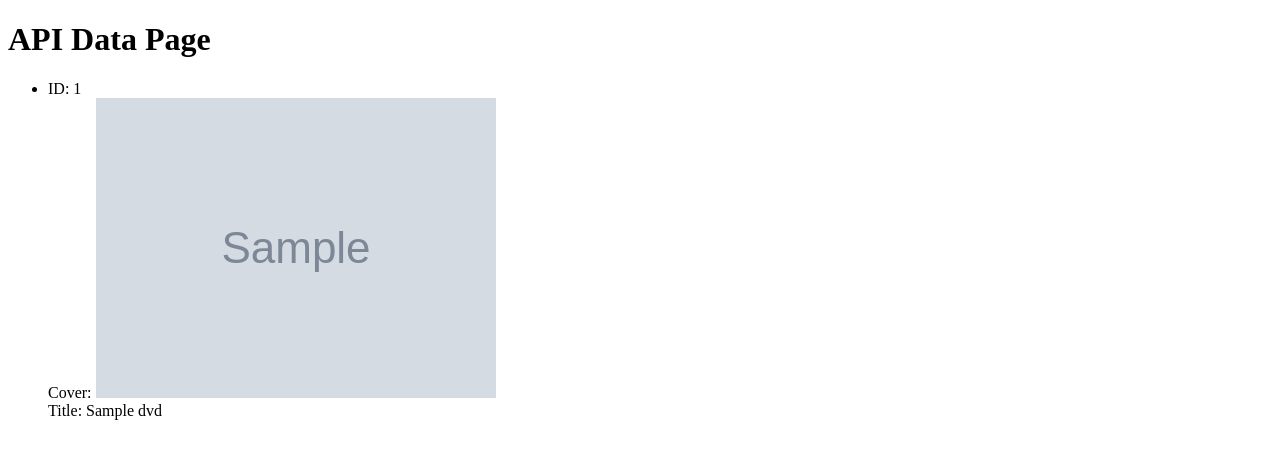
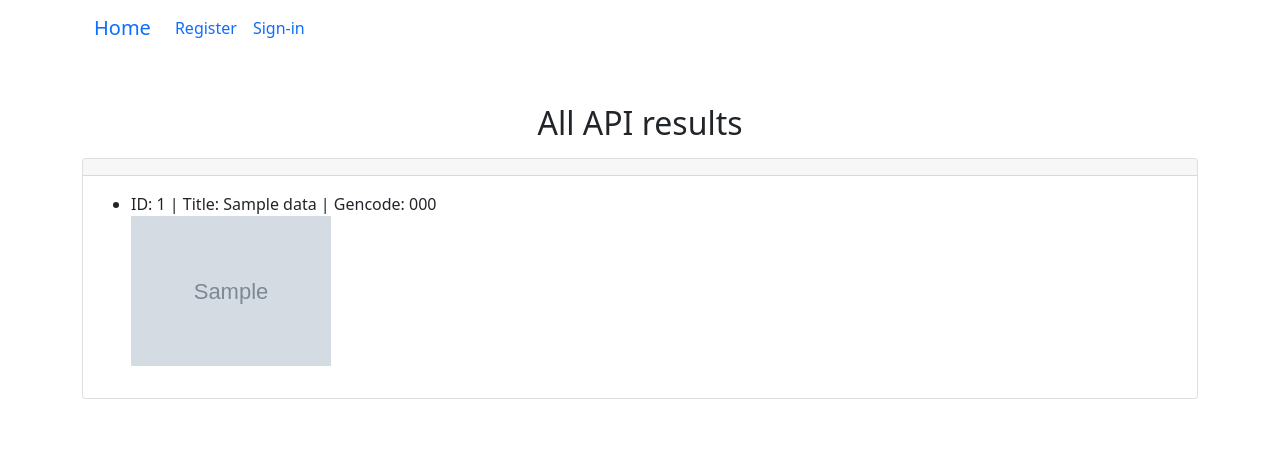
Before and after one commit to HackTechDev/geekollection, a Symfony app: template templates/item/listobject.html.twig in a window 1280 px wide. Shown: the top 459 px of the page. Run offline with Twig, Linux system fonts and the light colour scheme; the template is opened without the code that fills it: most values are stand-ins (such as "Sample title", 1, 10 or a date in 2020); grey boxes marked "Sample" are stand-in pictures; some libraries are stand-ins or nearby versions.

Commit message:
[Add] Gencode field for Item entity

```diff
--- a/src/Form/ItemType.php
+++ b/src/Form/ItemType.php
@@ -21,6 +21,7 @@ class ItemType extends AbstractType
     {
  $builder
         ->add('title')
+        ->add('gencode')
         ->add('media', ChoiceType::class, [
             'choices' => $options['media_choices'],
             'label' => 'Media',
--- a/templates/item/_form.html.twig
+++ b/templates/item/_form.html.twig
@@ -5,6 +5,11 @@
 <div class="form-group">
     {{ form_label(form.title) }}
     {{ form_widget(form.title, {'attr': {'class': 'form-control'}}) }}
+</div>
+
+<div class="form-group">
+    {{ form_label(form.gencode) }}
+    {{ form_widget(form.gencode, {'attr': {'class': 'form-control'}}) }}
 </div>
 
 <div class="form-group">
--- a/templates/item/index.html.twig
+++ b/templates/item/index.html.twig
@@ -19,6 +19,7 @@
                     <tr>
                         <th>Id</th>
                         <th>Title</th>
+                        <th>Gencode</th>
                         <th>Media</th>
                         <th>Support</th>
                         <th>Box</th>
@@ -31,6 +32,7 @@
                         <tr>
                             <td>{{ item.id }}</td>
                             <td>{{ item.title }}</td>
+                            <td>{{ item.gencode }}</td>
                             <td>{{ item.media.label }}</td>
                             <td>{{ item.support.label }}</td>
                             <td>{{ item.box.label }}</td>
--- a/templates/item/listobject.html.twig
+++ b/templates/item/listobject.html.twig
@@ -1,20 +1,23 @@
-{# templates/listobject.html.twig #}
-<!DOCTYPE html>
-<html>
-<head>
-    <title>API Data Page</title>
-</head>
-<body>
-    <h1>API Data Page</h1>
+{% extends 'base.html.twig' %}
 
-    <ul>
-        {% for dvd in dvdData %}
-            <li>
-                ID: {{ dvd.id }}<br>
-                Cover: <img src="{{ dvd.cover }}" alt="DVD Cover"><br>
-                Title: {{ dvd.title }}<br>
-            </li>
-        {% endfor %}
-    </ul>
-</body>
-</html>
+{% block title %}All API results{% endblock %}
+
+{% block body %}
+    <div class="container">
+        <h2 class="text-center mt-5 mb-3">All API results</h2>
+        <div class="card">
+            <div class="card-header">
+            </div>
+            <div class="card-body">
+                <ul>
+                    {% for data in listData %}
+                        <li>
+                            ID: {{ data.id }} | Title: {{ data.title }} | Gencode: {{ data.gencode }}<br>
+                            <img src="{{ data.cover }}" alt="Object Cover" width="200px"><br>
+                        </li>
+                    {% endfor %}
+                </ul>
+           </div>
+        </div>
+    </div>
+{% endblock %}
--- a/templates/item/show.html.twig
+++ b/templates/item/show.html.twig
@@ -16,6 +16,8 @@
                 <p>{{ item.id }}</p>
                 <b class="text-muted">Title:</b>
                 <p>{{ item.title }}</p>
+                <b class="text-muted">Gencode:</b>
+                <p>{{ item.gencode }}</p>
 
                 <b class="text-muted">Media:</b>
                 <p>{{ item.media.label }}</p>
```
Also changed, not shown: migrations/Version20231029081019.php (added, +31 -0 lines), src/Controller/ItemController.php (+14 -4 lines), src/Entity/Item.php (+15 -0 lines).
